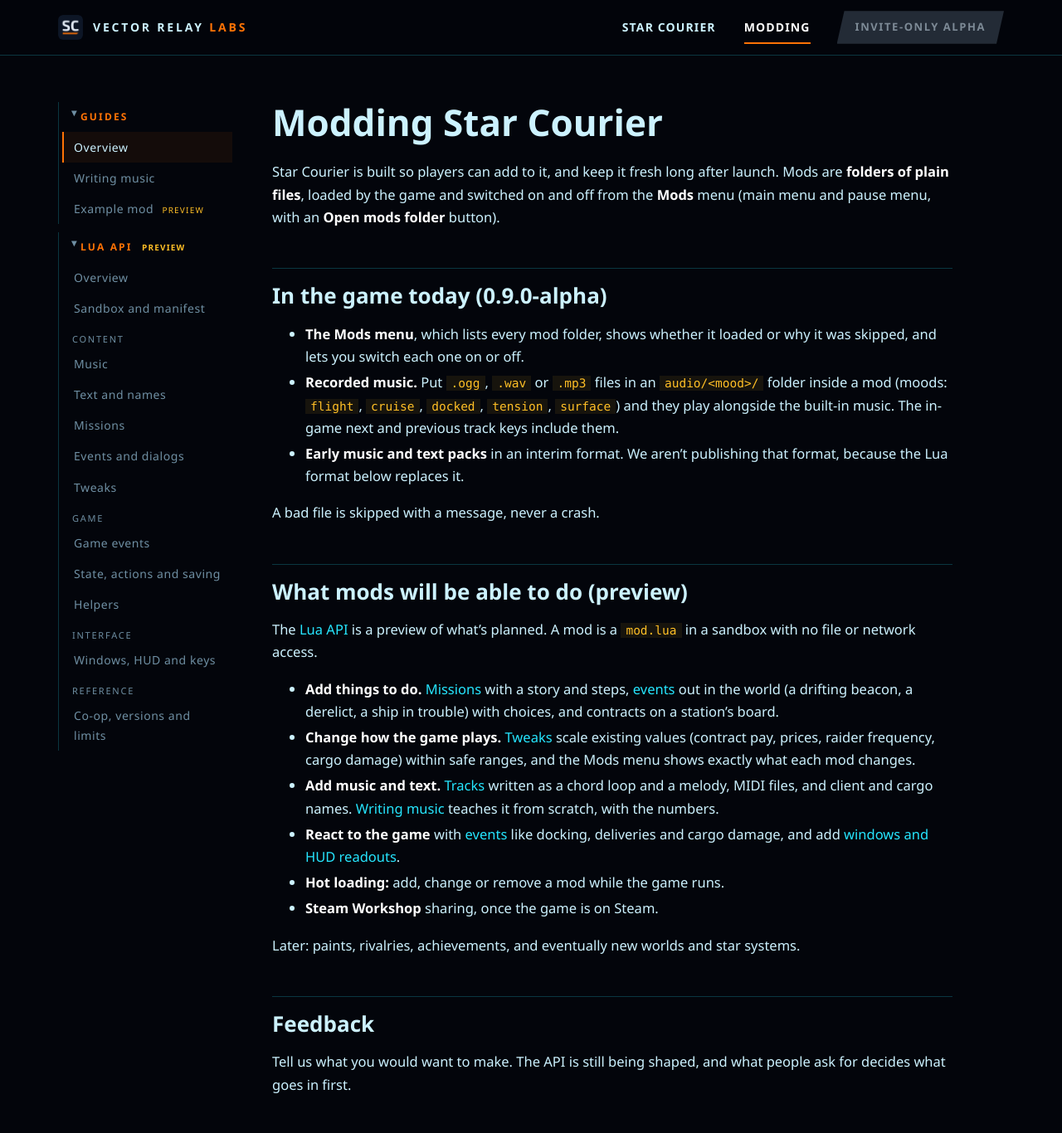
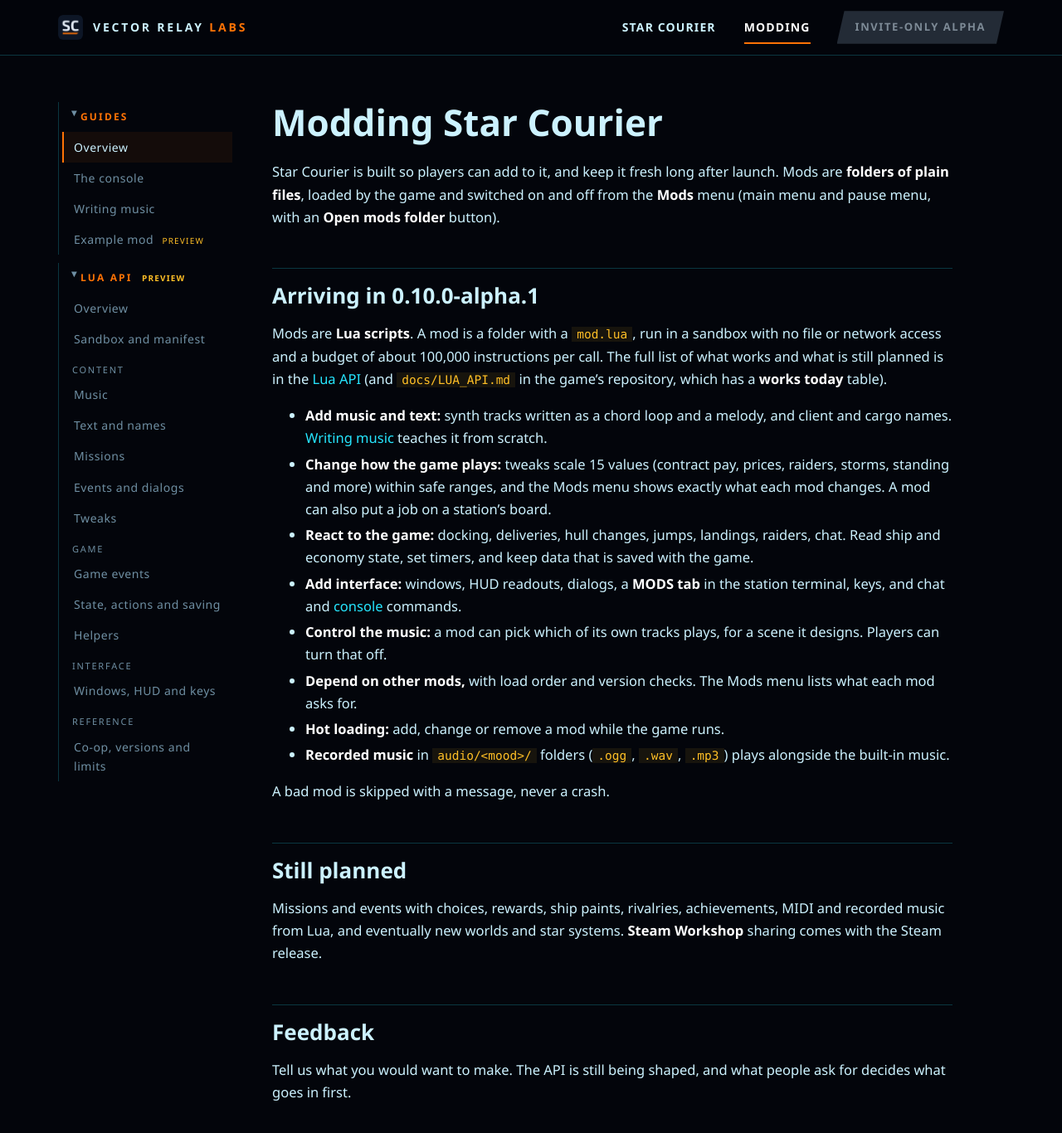
Before and after one commit to VectorRelayLabs/VectorRelayLabs.github.io, a Jekyll site: the page built from starcourier/modding/index.md, in a window 1280 px wide and 1400 px high. Shown: the top 1366 px of the window at 83% size. Built offline with Jekyll 4.4.1, drawn with Linux system fonts in a browser that asks for light colours.

Commit message:
Modding docs: a console page, and the overview for 0.10.0-alpha.1
New console page (opening it, the commands that help when making a mod, where a
mod's messages go, adding commands from Lua) and a Guides menu link. The
modding overview now describes what arrives in 0.10.0-alpha.1 and what is still
planned, and the draft notice on the API pages says the same.

Co-Authored-By: Claude Sonnet 5.5 <noreply@anthropic.com>

```diff
--- a/_data/modding.yml
+++ b/_data/modding.yml
@@ -3,6 +3,7 @@ groups:
     title: Guides
     items:
       - { title: Overview, url: /starcourier/modding/, key: overview }
+      - { title: The console, url: /starcourier/modding/console.html, key: console }
       - { title: Writing music, url: /starcourier/modding/music-guide.html, key: music-guide }
       - { title: Example mod, url: /starcourier/modding/example-mod.html, key: example, preview: true }
   - id: api
--- a/_layouts/doc.html
+++ b/_layouts/doc.html
@@ -31,7 +31,7 @@
   </aside>
   <article class="doc">
     <h1>{{ page.title }}</h1>
-    {% if page.preview %}<div class="notice"><b>Preview.</b> This describes planned features. It isn't in the game yet and will change.</div>{% endif %}
+    {% if page.preview %}<div class="notice"><b>Draft.</b> Parts of this arrive in 0.10.0-alpha.1 and parts are still planned. The <a href="/starcourier/modding/">overview</a> says which. It will change.</div>{% endif %}
     {{ content }}
   </article>
 </div>
--- a/starcourier/modding/index.md
+++ b/starcourier/modding/index.md
@@ -3,42 +3,38 @@ layout: doc
 title: "Modding Star Courier"
 section: overview
 group: guides
-description: Add music, missions, events and Lua scripts to Star Courier, and change how the game plays.
+description: Add music, tweaks, windows and Lua scripts to Star Courier, and change how the game plays.
 ---
 
 Star Courier is built so players can add to it, and keep it fresh long after launch. Mods are **folders of plain
 files**, loaded by the game and switched on and off from the **Mods** menu (main menu and pause menu, with an
 **Open mods folder** button).
 
-## In the game today (0.9.0-alpha)
+## Arriving in 0.10.0-alpha.1
 
-- **The Mods menu**, which lists every mod folder, shows whether it loaded or why it was skipped, and lets you
-  switch each one on or off.
-- **Recorded music.** Put `.ogg`, `.wav` or `.mp3` files in an `audio/<mood>/` folder inside a mod (moods:
-  `flight`, `cruise`, `docked`, `tension`, `surface`) and they play alongside the built-in music. The in-game next
-  and previous track keys include them.
-- **Early music and text packs** in an interim format. We aren't publishing that format, because the Lua format
-  below replaces it.
+Mods are **Lua scripts**. A mod is a folder with a `mod.lua`, run in a sandbox with no file or network access and
+a budget of about 100,000 instructions per call. The full list of what works and what is still planned is in the
+[Lua API](api/) (and `docs/LUA_API.md` in the game's repository, which has a **works today** table).
 
-A bad file is skipped with a message, never a crash.
+- **Add music and text:** synth tracks written as a chord loop and a melody, and client and cargo names.
+  [Writing music](music-guide.html) teaches it from scratch.
+- **Change how the game plays:** tweaks scale 15 values (contract pay, prices, raiders, storms, standing and more)
+  within safe ranges, and the Mods menu shows exactly what each mod changes. A mod can also put a job on a station's board.
+- **React to the game:** docking, deliveries, hull changes, jumps, landings, raiders, chat. Read ship and economy state,
+  set timers, and keep data that is saved with the game.
+- **Add interface:** windows, HUD readouts, dialogs, a **MODS tab** in the station terminal, keys, and chat and
+  [console](console.html) commands.
+- **Control the music:** a mod can pick which of its own tracks plays, for a scene it designs. Players can turn that off.
+- **Depend on other mods,** with load order and version checks. The Mods menu lists what each mod asks for.
+- **Hot loading:** add, change or remove a mod while the game runs.
+- **Recorded music** in `audio/<mood>/` folders (`.ogg`, `.wav`, `.mp3`) plays alongside the built-in music.
 
-## What mods will be able to do (preview)
+A bad mod is skipped with a message, never a crash.
 
-The [Lua API](api/) is a preview of what's planned. A mod is a `mod.lua` in a sandbox with no file or network
-access.
+## Still planned
 
-- **Add things to do.** [Missions](api/missions.html) with a story and steps, [events](api/events.html) out in the
-  world (a drifting beacon, a derelict, a ship in trouble) with choices, and contracts on a station's board.
-- **Change how the game plays.** [Tweaks](api/tweaks.html) scale existing values (contract pay, prices, raider
-  frequency, cargo damage) within safe ranges, and the Mods menu shows exactly what each mod changes.
-- **Add music and text.** [Tracks](api/music.html) written as a chord loop and a melody, MIDI files, and client
-  and cargo names. [Writing music](music-guide.html) teaches it from scratch, with the numbers.
-- **React to the game** with [events](api/hooks.html) like docking, deliveries and cargo damage, and add
-  [windows and HUD readouts](api/ui.html).
-- **Hot loading:** add, change or remove a mod while the game runs.
-- **Steam Workshop** sharing, once the game is on Steam.
-
-Later: paints, rivalries, achievements, and eventually new worlds and star systems.
+Missions and events with choices, rewards, ship paints, rivalries, achievements, MIDI and recorded music from Lua,
+and eventually new worlds and star systems. **Steam Workshop** sharing comes with the Steam release.
 
 ## Feedback
 
```
Also changed, not shown: starcourier/modding/console.md (added, +94 -0 lines).
